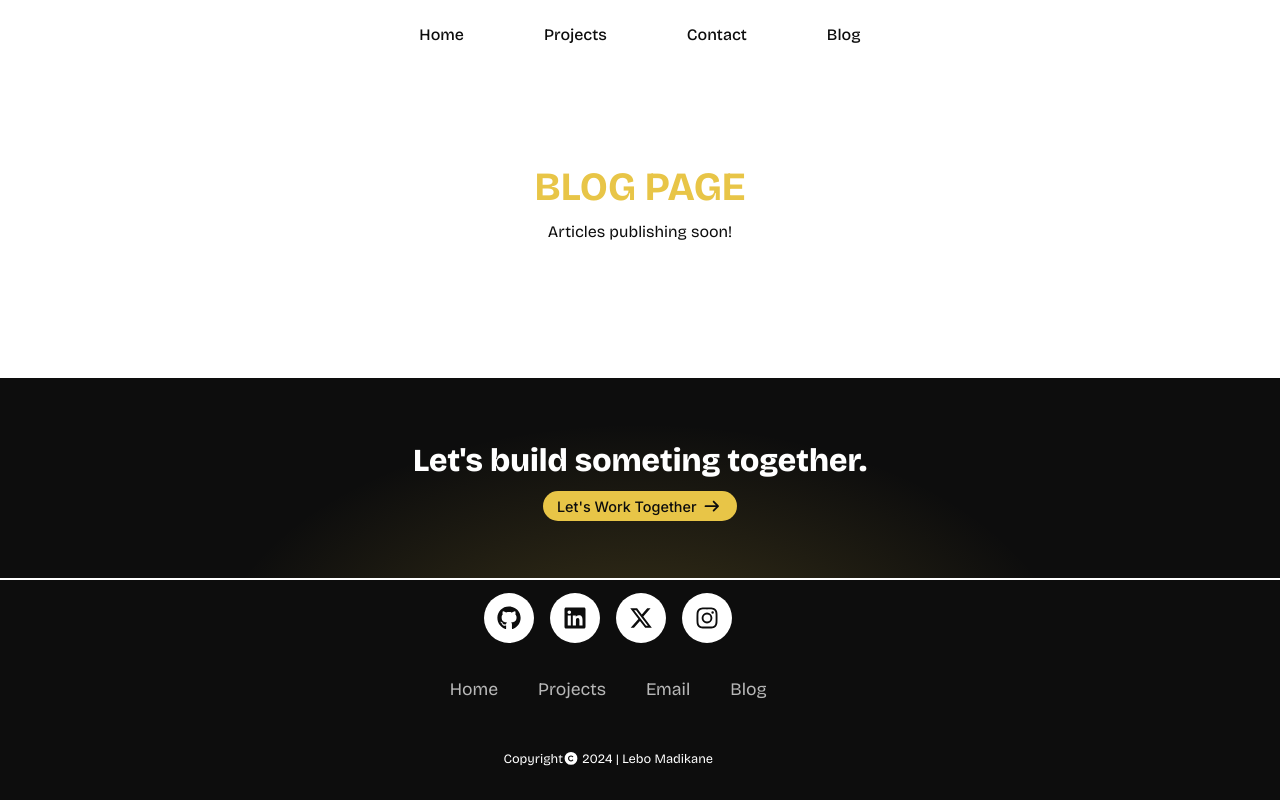
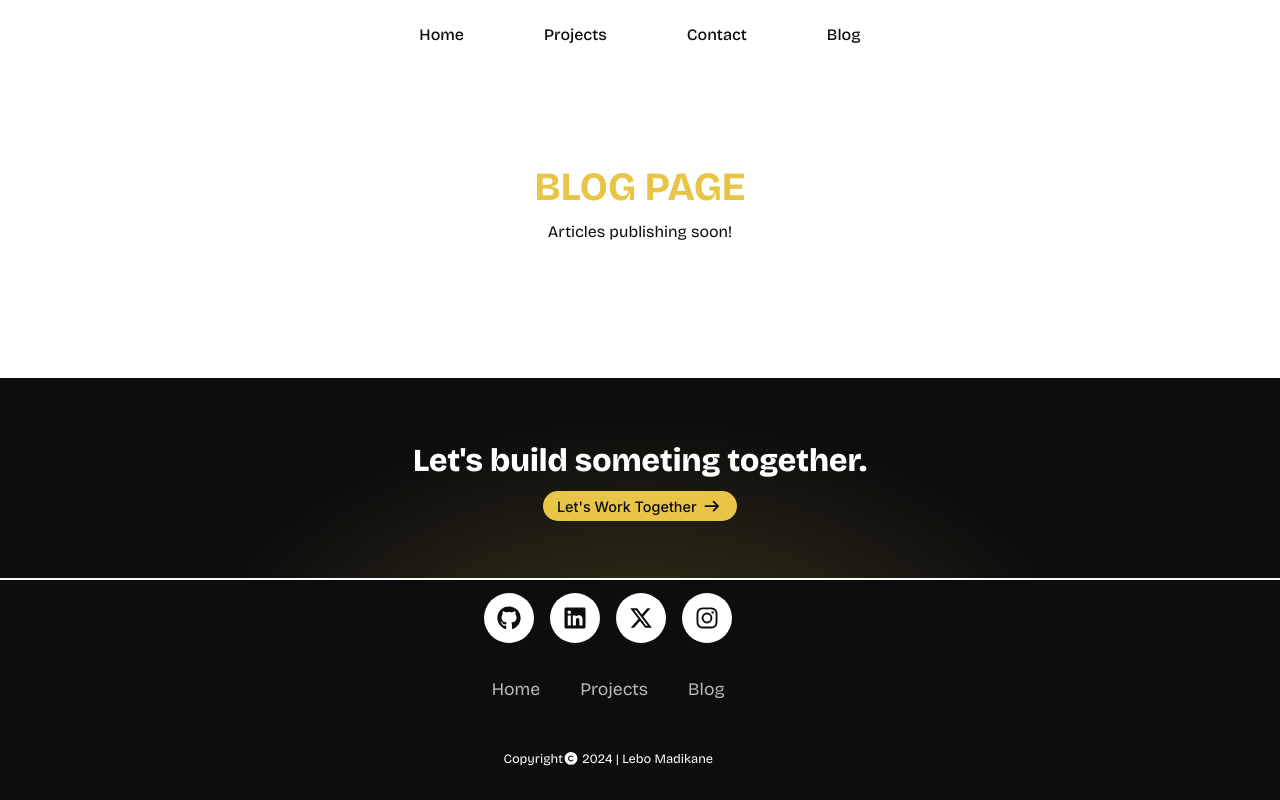
Before and after one commit to Lebo-Madikane/lebo-madikane, a Next.js app: page /blog in a window 1280 px wide. Built offline with nearby package versions, Linux system fonts and the light colour scheme.

Commit message:
remove email

```diff
--- a/src/components/Footer/Footer.js
+++ b/src/components/Footer/Footer.js
@@ -19,7 +19,7 @@ export default function Footer() {
                     <div className={styles.footerNav}>
                         <Link href="#hero" className={styles.links}>Home</Link>
                         <Link href="#projects" className={styles.links}>Projects</Link>
-                        <Link href="mailto:madikanelebohang@gmail.com" className={styles.links}>Email</Link>
+                        {/* <Link href="mailto:madikanelebohang@gmail.com" className={styles.links}>Email</Link> */}
                         <Link href="/blog" target="_blank" rel="noopener noreferrer" className={styles.links}>Blog</Link>
                     </div>
                 </div>
```
